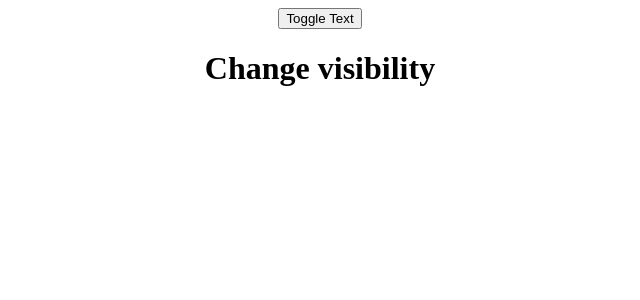
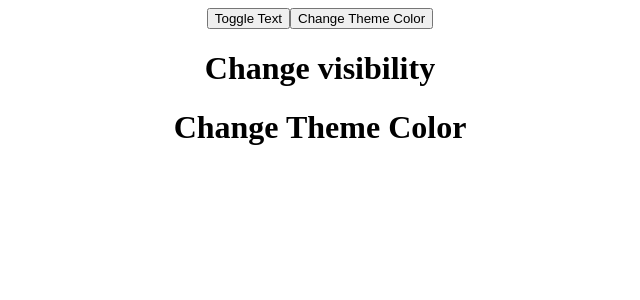
Before and after one commit to Mwakanemela/React-Courses, a React (Create React App) app in the folder Youtube/PedroTech/episode1/: page / in a window 1280 px wide. Shown: the top 300 px of the page, without its empty margins (320-960 px from the left). Built offline with nearby package versions, Linux system fonts and the light colour scheme.

Commit message:
change text color

```diff
--- a/Youtube/PedroTech/episode1/src/App.css
+++ b/Youtube/PedroTech/episode1/src/App.css
@@ -1,6 +1,7 @@
 .App {
   text-align: center;
 }
+
 
 .App-logo {
   height: 40vmin;
--- a/Youtube/PedroTech/episode1/src/App.js
+++ b/Youtube/PedroTech/episode1/src/App.js
@@ -6,10 +6,17 @@ import {useState} from "react"
    const toggleText = () => {
      setShowText(!showText)
    }
+
+   const [changeColor, setChangeColor] = useState("black")
+   const changeThemeColor = () => {
+     setChangeColor(changeColor === "black" ? "red" : "black" )
+   }
   return (
     <div className="App">
       <button onClick={toggleText}>Toggle Text</button>
+      <button onClick={changeThemeColor}>Change Theme Color</button>
       {showText && <h1>Change visibility</h1>}
+      <h1 style={{ color: changeColor }}>Change Theme Color</h1>
     </div>
   );
 }
```
